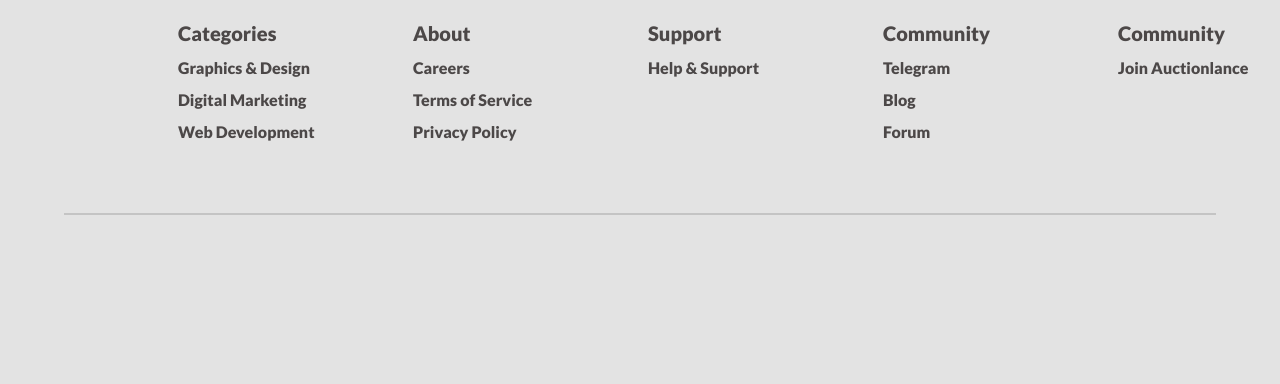
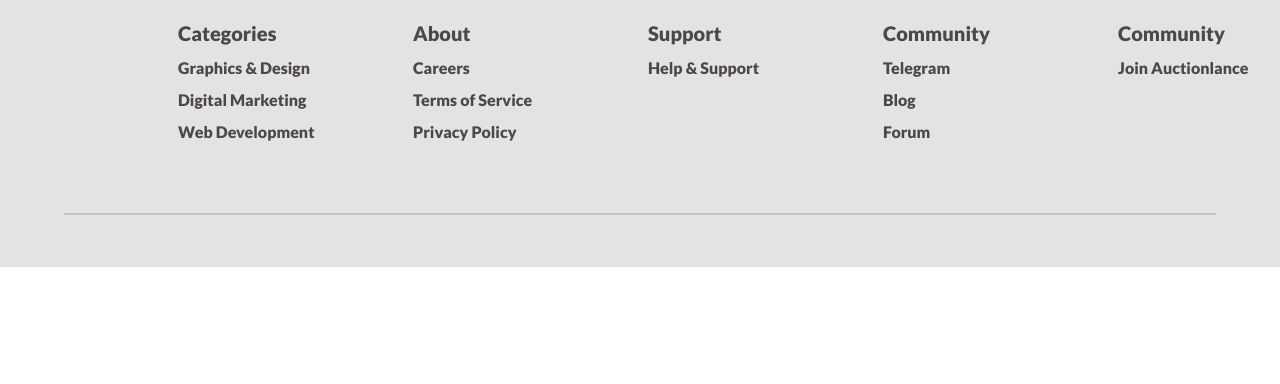
Before and after one commit to DominusKelvin/auctionlance-design-, a plain HTML site: page index.html in a window 1280 px wide. Shown: the part 3787-4171 px from the top of the page. After the commit the page ends 4054 px from the top, so only its background shows below. Drawn offline with Linux system fonts and the light colour scheme.

Commit message:
removed shadow and height of footer

```diff
--- a/assets/sass/auctionlance.scss
+++ b/assets/sass/auctionlance.scss
@@ -357,9 +357,8 @@
 
 footer {
     margin-top: 195px;
-    height: 386px;
     background-color: #e3e3e3;
-    box-shadow: 0px 4px 4px rgba(0, 0, 0, 0.25), 0px 4px 4px rgba(0, 0, 0, 0.25), 0px -5px 12px rgba(0, 0, 0, 0.25);
+    box-shadow: 0px 4px 4px rgba(0, 0, 0, 0.25);
     padding: 44px 64px;
     h3.footer__brand {
 
```
Also changed, not shown: assets/css/auctionlance.css, assets/css/auctionlance.min.css, 2 other files.
